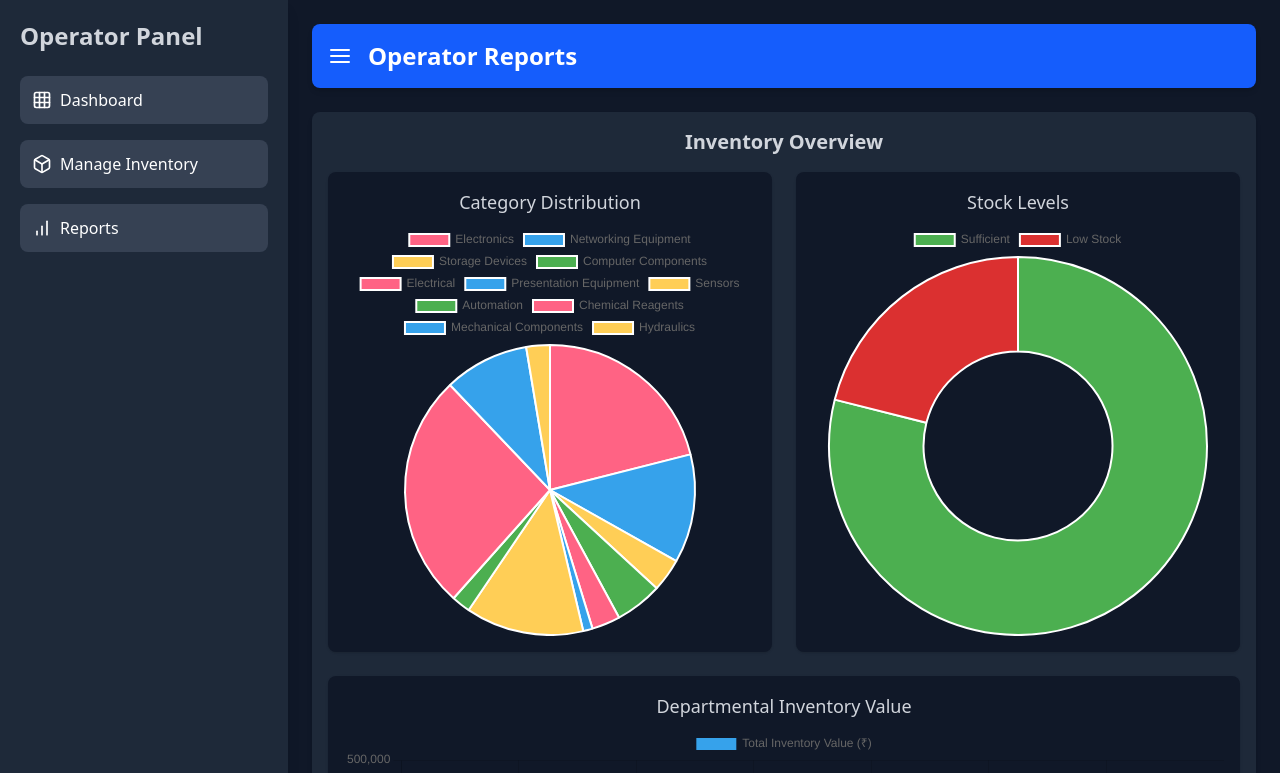
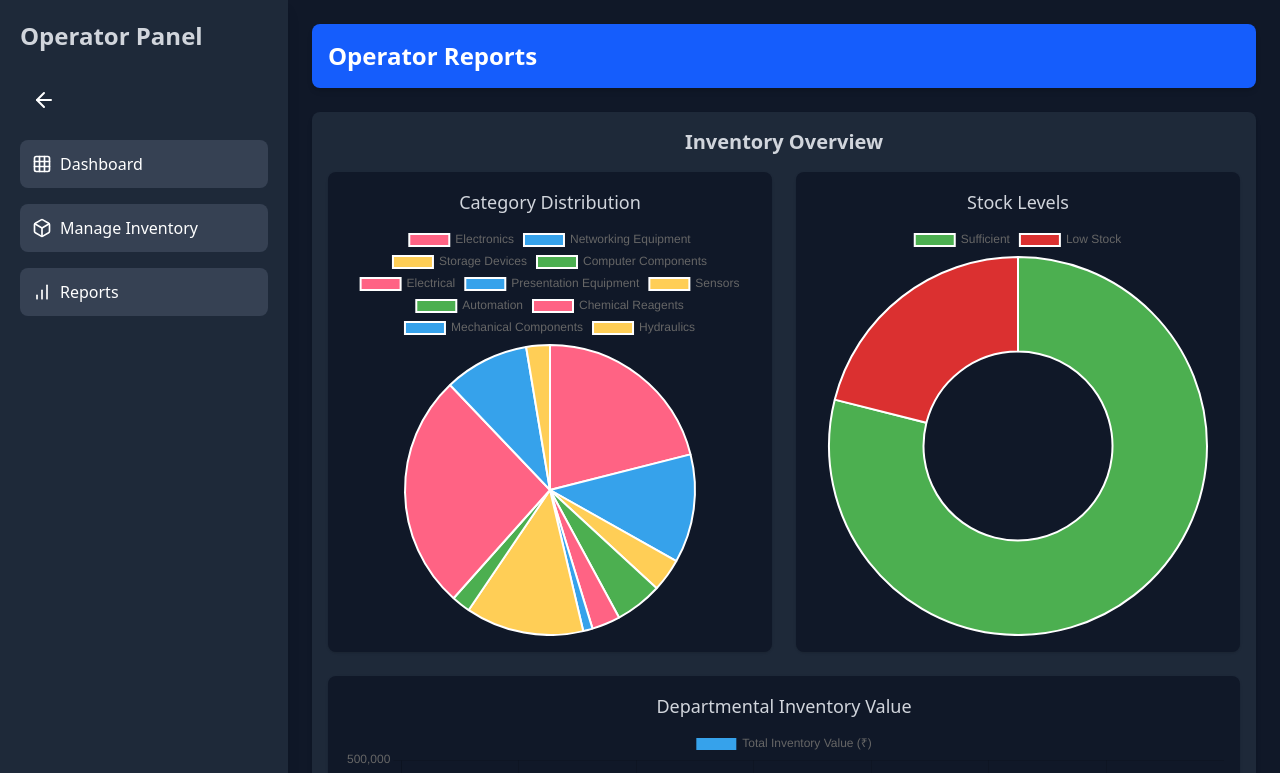
Before and after one commit to Suryadeep36/sgh-sap, a React (Vite) app: page /operator/reports in a window 1280 px wide. Shown: the top 773 px of the page. Built offline with nearby package versions, Linux system fonts and the light colour scheme.

Commit message:
make report page in store responsive

```diff
--- a/src/components/Operator/Report.jsx
+++ b/src/components/Operator/Report.jsx
@@ -1,6 +1,6 @@
 import { useState } from "react";
 import { Menu, Grid, Box, BarChart } from "lucide-react";
-import { FiMenu } from "react-icons/fi";
+import { FiArrowLeft, FiMenu } from "react-icons/fi";
 import { Link } from "react-router-dom";
 import {
   Chart as ChartJS,
@@ -14,11 +14,11 @@ import {
   LineElement,
   BubbleController,
 } from "chart.js";
-import { Pie, Doughnut, Bar} from "react-chartjs-2";
-import items from "./items.json"
+import { Pie, Doughnut, Bar } from "react-chartjs-2";
+import items from "./items.json";
 
 export default function Operator() {
-  const [isSidebarOpen, setIsSidebarOpen] = useState(true);
+  const [isSidebarOpen, setIsSidebarOpen] = useState(false);
 
   ChartJS.register(
     ArcElement,
@@ -31,6 +31,7 @@ export default function Operator() {
     LineElement,
     BubbleController
   );
+
   const categoryCounts = items.reduce((acc, item) => {
     acc[item.category] = (acc[item.category] || 0) + item.quantity;
     return acc;
@@ -57,6 +58,7 @@ export default function Operator() {
       },
     ],
   };
+
   const stockStatusData = {
     labels: statusLabels,
     datasets: [
@@ -92,24 +94,25 @@ export default function Operator() {
       },
     ],
   };
+
   return (
     <div className="flex bg-gray-900 text-white w-full">
       {/* Sidebar */}
       <div
-        className={`bg-gray-800 w-72 p-5 shadow-lg ${
-          isSidebarOpen ? "block" : "hidden"
+        className={`absolute inset-y-0 left-0 w-72 bg-gray-800 p-5 shadow-lg transform transition-transform md:relative md:block ${
+          isSidebarOpen ? "translate-x-0" : "-translate-x-full md:translate-x-0"
         }`}
       >
-        <h2 className="text-2xl font-bold mb-6 text-gray-300">
-          Operator Panel
-        </h2>
+        <h2 className="text-2xl font-bold mb-6 text-gray-300">Operator Panel</h2>
         <ul className="space-y-4">
+          <button className="flex items-center gap-2 p-3" onClick={() => setIsSidebarOpen(!isSidebarOpen)}>
+                  <FiArrowLeft size={24} />
+                </button>
           <li className="flex items-center gap-2 p-3 bg-gray-700 hover:bg-gray-600 rounded-lg cursor-pointer transition">
             <Grid size={20} /> <Link to="/operator/">Dashboard</Link>
           </li>
           <li className="flex items-center gap-2 p-3 bg-gray-700 hover:bg-gray-600 rounded-lg cursor-pointer transition">
-            <Box size={20} />{" "}
-            <Link to="/operator/inventory">Manage Inventory</Link>
+            <Box size={20} /> <Link to="/operator/inventory">Manage Inventory</Link>
           </li>
           <li className="flex items-center gap-2 p-3 bg-gray-700 hover:bg-gray-600 rounded-lg cursor-pointer transition">
             <BarChart size={20} /> <Link to="/operator/reports">Reports</Link>
@@ -120,12 +123,8 @@ export default function Operator() {
       {/* Main Content */}
       <div className="flex-1 p-6">
         {/* Header */}
-
         <header className="bg-blue-600 text-white p-4 rounded-lg shadow-md flex items-center">
-          <button
-            className="mr-4"
-            onClick={() => setIsSidebarOpen(!isSidebarOpen)}
-          >
+          <button className="mr-4 md:hidden" onClick={() => setIsSidebarOpen(!isSidebarOpen)}>
             <FiMenu size={24} />
           </button>
           <h1 className="text-2xl font-semibold">Operator Reports</h1>
@@ -133,34 +132,25 @@ export default function Operator() {
 
         {/* Inventory Overview */}
         <div className="mt-6 bg-gray-800 p-4 shadow-md rounded-lg">
-  <h2 className="text-xl font-semibold mb-4 text-gray-300 text-center">
-    Inventory Overview
-  </h2>
+          <h2 className="text-xl font-semibold mb-4 text-gray-300 text-center">Inventory Overview</h2>
 
           <div className="grid grid-cols-1 md:grid-cols-2 lg:grid-cols-2 gap-6">
             <div className="bg-gray-900 p-4 rounded-lg shadow">
-      <h3 className="text-lg font-medium text-gray-300 text-center mb-2">
-        Category Distribution
-      </h3>
+              <h3 className="text-lg font-medium text-gray-300 text-center mb-2">Category Distribution</h3>
               <Pie data={categoryData} />
             </div>
 
             <div className="bg-gray-900 p-4 rounded-lg shadow">
-      <h3 className="text-lg font-medium text-gray-300 text-center mb-2">
-        Stock Levels
-      </h3>
+              <h3 className="text-lg font-medium text-gray-300 text-center mb-2">Stock Levels</h3>
               <Doughnut data={stockStatusData} />
             </div>
 
             <div className="bg-gray-900 p-4 rounded-lg shadow md:col-span-2">
-      <h3 className="text-lg font-medium text-gray-300 text-center mb-2">
-        Departmental Inventory Value
-      </h3>
+              <h3 className="text-lg font-medium text-gray-300 text-center mb-2">Departmental Inventory Value</h3>
               <Bar data={departmentValueData} />
             </div>
           </div>
         </div>
-
       </div>
     </div>
   );
```
Lines whose indentation alone changed are shown as unchanged.
